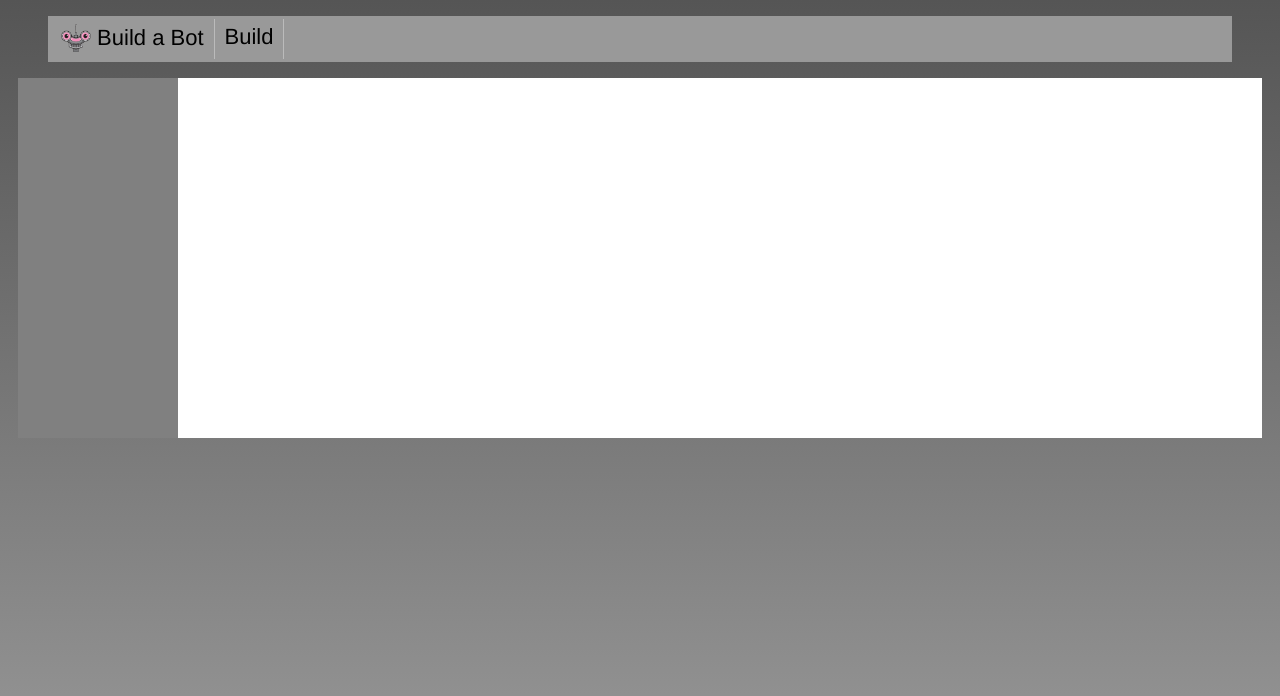
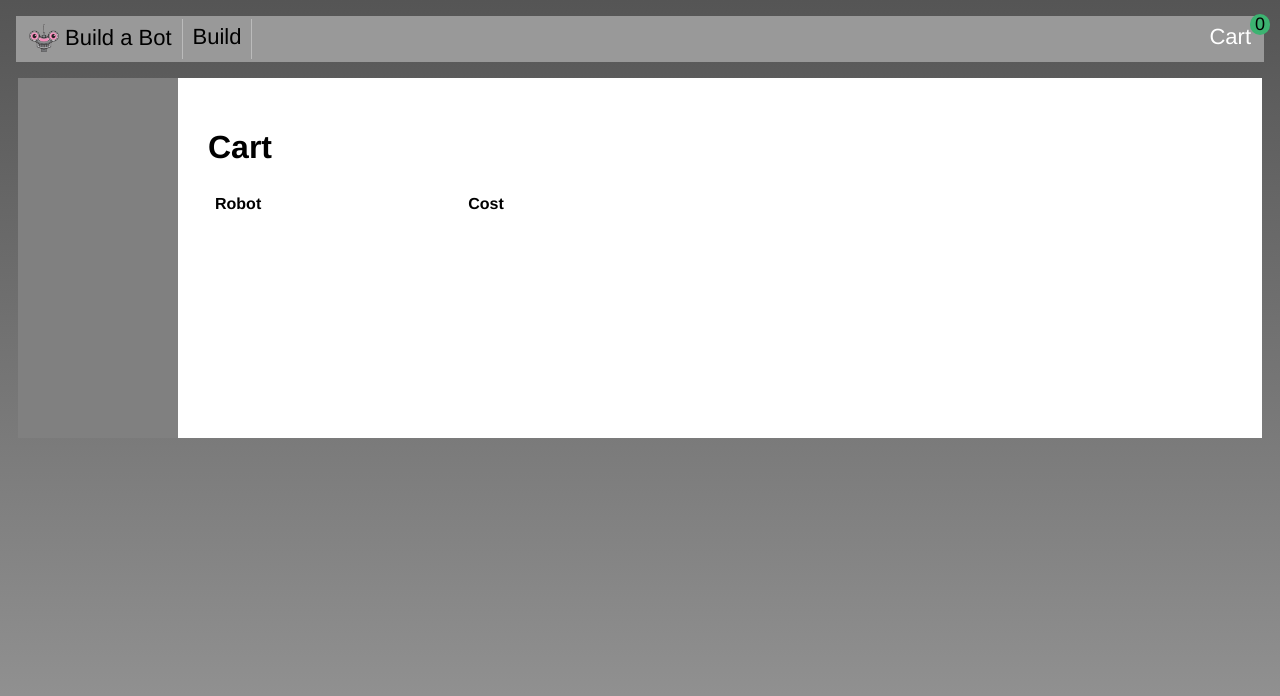
Before and after one commit to ajeetchaulagain/vue-upskilling, a Vue app: page /cart in a window 1280 px wide. Before the commit this address had no page. Shown: the top 696 px of the page. Built offline with nearby package versions, Linux system fonts and the light colour scheme.

Commit message:
add shopping cart page

```diff
--- a/src/App.vue
+++ b/src/App.vue
@@ -12,6 +12,14 @@
           <router-link class="nav-link" :to="{name:'Build'}" exact>
           Build
         </router-link>
+        </li>
+        <li class="nav-item cart">
+          <router-link class="nav-link" :to="{name:'Cart'}" exact>
+          Cart
+        </router-link>
+        <div class="cart-items">
+          {{cart.length}}
+        </div>
         </li>
       </ul>
     </nav>
@@ -30,6 +38,11 @@
 
 export default {
   name: 'App',
+  computed: {
+    cart() {
+      return this.$store.state.cart;
+    },
+  },
 };
 </script>
 
@@ -46,7 +59,6 @@
 <style scoped>
 
 main {
-  width:964px;
   padding: 30px;
   background-color: white;
   width: 1024px;
@@ -55,7 +67,7 @@
 
 header {
   background-color: #999;
-  width: 1184px;
+  width: 1248px;
   margin: 0 auto;
 }
 
@@ -69,6 +81,11 @@
   padding: 5px 10px;
   font-size: 22px;
   border-right: 1px solid #bbb;
+}
+.nav-item.cart{
+  position:relative;
+  margin-left:auto;
+  border:none;
 }
 
 .logo {
@@ -95,4 +112,16 @@
   width:100px;
   min-height:300px;
 }
+
+.cart-items{
+  position:absolute;
+  top:-5px;
+  right:-9px;
+  font-size: 18px;
+  width:20px;
+  text-align:center;
+  display:inline-block;
+  border-radius:100px;
+  background-color:mediumseagreen;
+}
 </style>
--- /dev/null
+++ b/src/cart/ShoppingCart.vue
@@ -0,0 +1,51 @@
+<template>
+    <div>
+      <h1>Cart</h1>
+      <table>
+        <thead>
+          <tr>
+            <th class="robot-title">
+              Robot
+            </th>
+            <th class="cost">
+              Cost
+            </th>
+          </tr>
+        </thead>
+        <tbody>
+          <tr v-for="(robot, index) in cart" :key="index">
+            <td class="robot-title">
+              {{robot.head.title}}
+            </td>
+            <td class="cost">
+              {{robot.cost}}
+            </td>
+          </tr>
+        </tbody>
+      </table>
+   </div>
+  </template>
+
+<script>
+export default {
+  name: 'Cart',
+  computed: {
+    cart() {
+      return this.$store.state.cart;
+    },
+  },
+};
+</script>
+
+  <style scoped>
+    td, th {
+      padding: 5px;
+    }
+    .robot-title {
+      text-align: left;
+      padding-right: 200px;
+    }
+    .cost {
+      text-align: right;
+    }
+  </style>
--- a/src/router/index.js
+++ b/src/router/index.js
@@ -9,6 +9,7 @@
 import RobotBases from '../parts/RobotBases.vue';
 import SidebarStandard from '../sidebars/SidebarStandard.vue';
 import SidebarBuild from '../sidebars/SidebarBuild.vue';
+import ShoppingCart from '../cart/ShoppingCart.vue';
 
 export default createRouter({
   history: createWebHistory(),
@@ -63,5 +64,10 @@
         next(isValidId);
       },
     },
+    {
+      path: '/cart',
+      name: 'Cart',
+      component: ShoppingCart,
+    },
   ],
 });
```
Also changed, not shown: src/build/RobotBuilder.vue.
